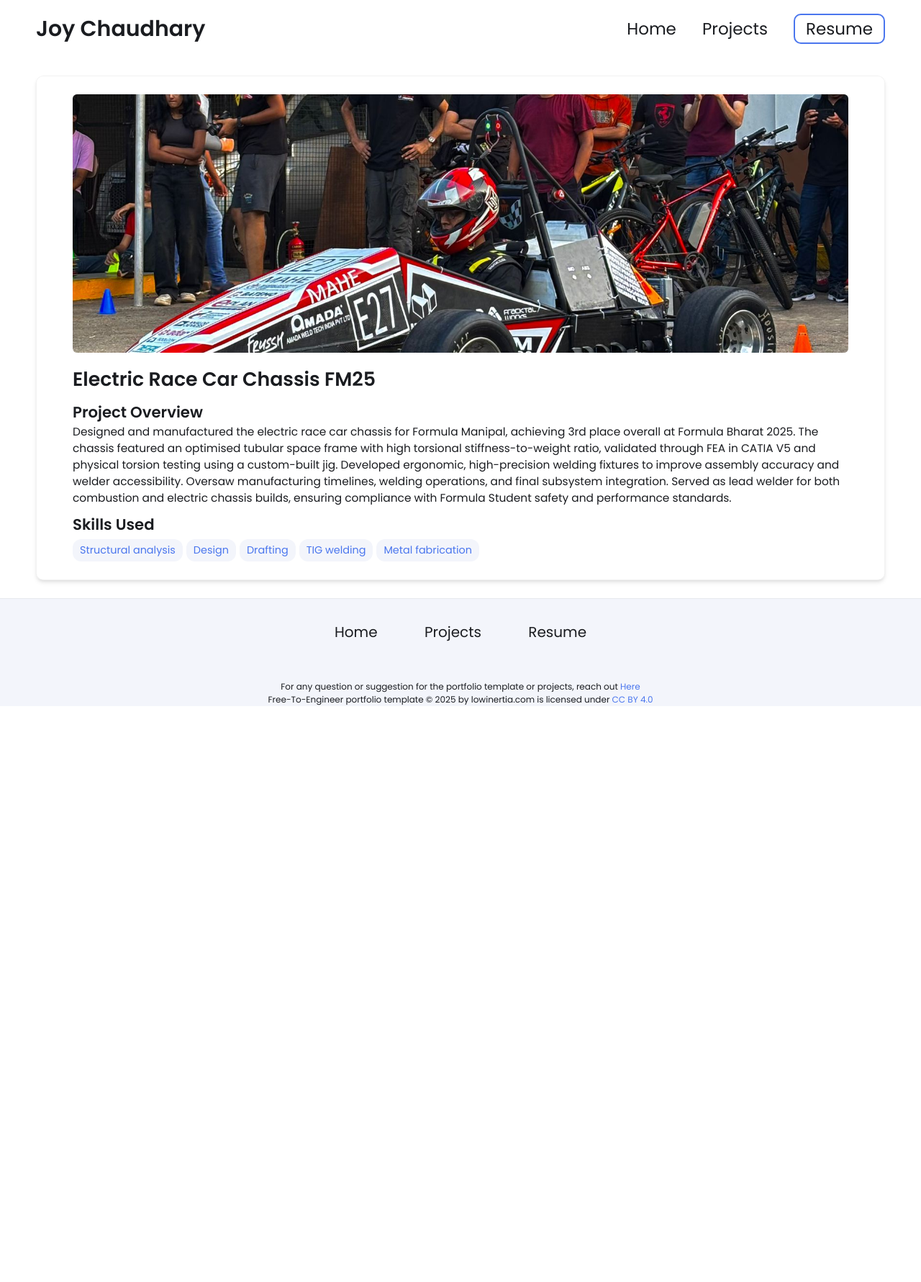
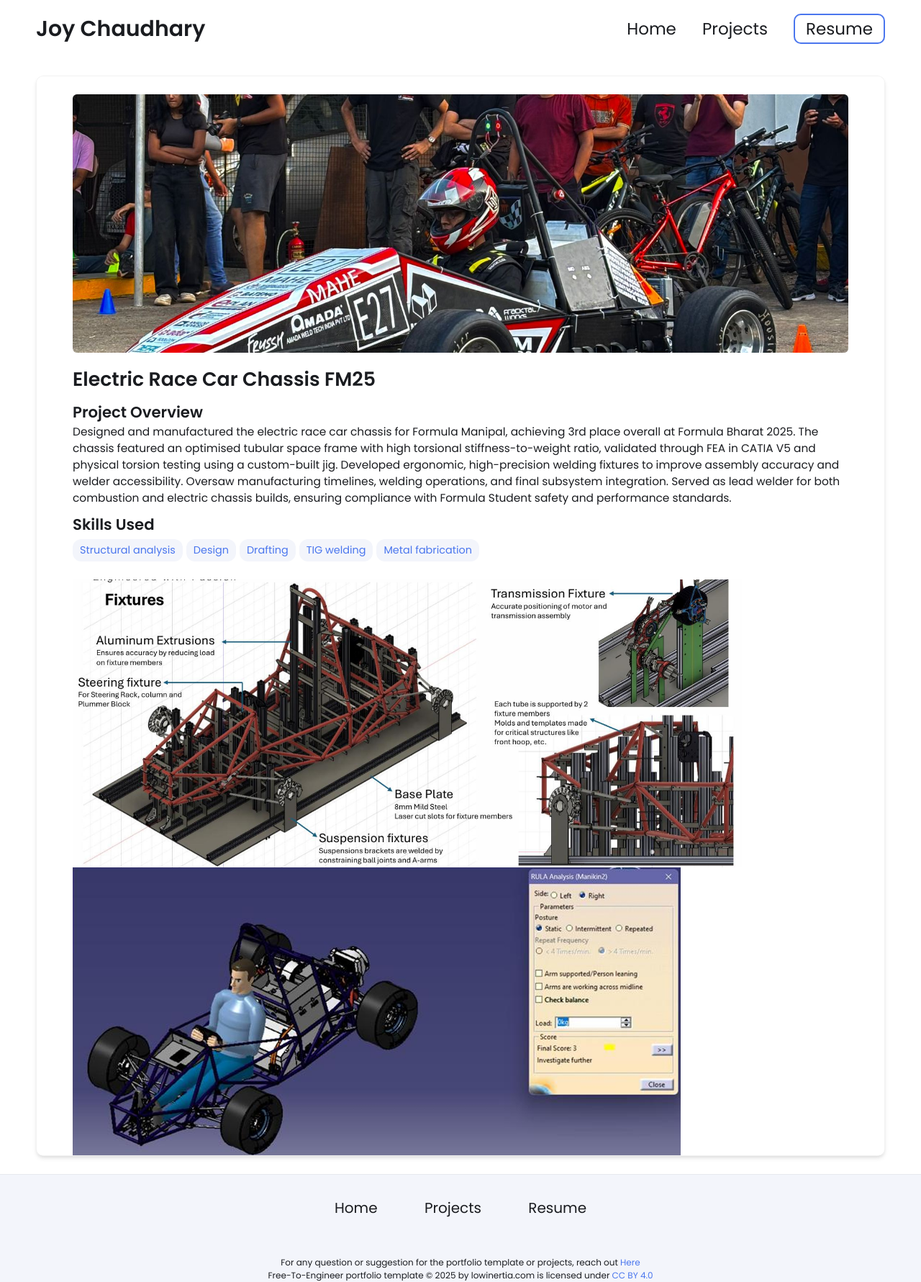
Before and after one commit to JoyChaudhary26/JoyChaudhary26.github.io, a Jekyll site: the page built from _projects/demo-project/index.md, in a window 1280 px wide. Shown: the whole page at 72% size. Built offline with Jekyll 4.4.1, drawn with Linux system fonts in a browser that asks for light colours; before the commit the page ends 981 px from its top, so only the background shows below that.

Commit message:
Update index.md

```diff
--- a/_projects/demo-project/index.md
+++ b/_projects/demo-project/index.md
@@ -12,3 +12,6 @@ skills:
 
 main-image: /WhatsApp Image 2025-05-11 at 18.13.27.jpeg
 ---
+{% include image-gallery.html images="Screenshot%202025-08-11%20023512.png" height="400" %}
+
+{% include image-gallery.html images="Screenshot 2025-08-11 023538.png" height="400" %}
```
